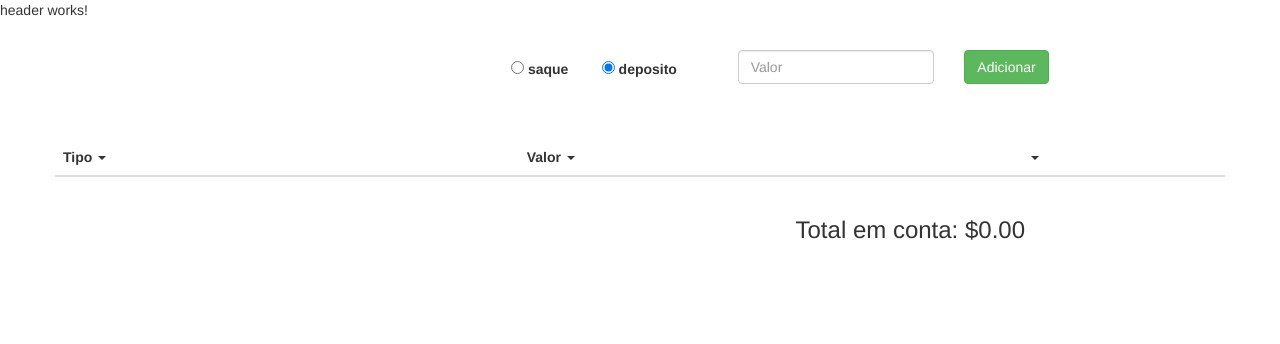
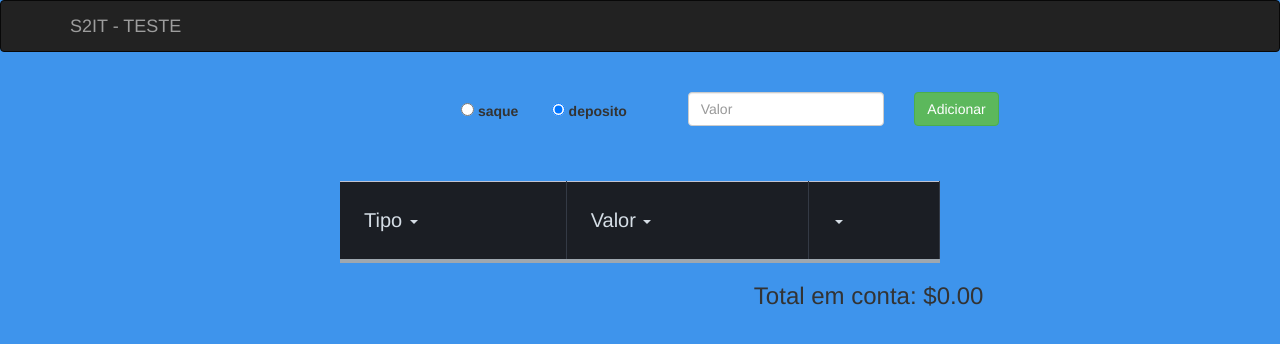
Before and after one commit to felipedf/s2it-teste, an Angular app: page / in a window 1280 px wide. Shown: the top 344 px of the page. Built offline with nearby package versions, Linux system fonts and the light colour scheme; what ng2-currency-mask would draw is missing.

Commit message:
grande melhoramento da interface

```diff
--- a/src/app/app.component.css
+++ b/src/app/app.component.css
@@ -0,0 +1,6 @@
+.app {
+  background-color: #3e94ec;
+  font-weight: 400;
+  height: 1080px;
+  text-rendering: optimizeLegibility;
+}
--- a/src/app/app.component.html
+++ b/src/app/app.component.html
@@ -1,6 +1,8 @@
-<app-header></app-header>
-<div class="container">
-  <div class="row">
-    <app-transactions></app-transactions>
+<div class="app">
+  <app-header></app-header>
+  <div class="container">
+    <div class="row">
+      <app-transactions></app-transactions>
+    </div>
   </div>
 </div>
--- a/src/app/header/header.component.html
+++ b/src/app/header/header.component.html
@@ -1,3 +1,7 @@
-<p>
-  header works!
-</p>
+<nav class="navbar navbar-inverse" role="navigation">
+  <div class="container">
+    <div class="navbar-header">
+      <a class="navbar-brand" href="#">S2IT - TESTE</a>
+    </div>
+  </div>
+</nav>
--- a/src/app/transactions/add-transaction/add-transaction.component.css
+++ b/src/app/transactions/add-transaction/add-transaction.component.css
@@ -1,3 +1,8 @@
 input.ng-invalid.ng-addSubmited {
   border: 1px solid red;
 }
+
+.form-group {
+  display: inline-block;
+  padding-right: 50px;
+}
--- a/src/app/transactions/add-transaction/add-transaction.component.html
+++ b/src/app/transactions/add-transaction/add-transaction.component.html
@@ -1,7 +1,7 @@
 <div class="row">
   <div class="col-xs-12 col-md-pull-2">
     <form [formGroup]="addForm" (ngSubmit)="onSubmit()">
-        <div class="form-group row pull-right" style="display: inline-block">
+        <div class="form-group row pull-right">
           <div class="col-xs-2" style="padding-top: 7px">
               <label>
                 <input
@@ -41,7 +41,8 @@
             <button
               type="submit"
               class="btn btn-success"
-            >Adicionar</button>
+            >Adicionar
+            </button>
           </div>
         </div>
     </form>
--- a/src/app/transactions/transaction-list/transaction-list.component.css
+++ b/src/app/transactions/transaction-list/transaction-list.component.css
@@ -0,0 +1,48 @@
+.table-fill {
+  background: white;
+  border-radius:3px;
+  border-collapse: collapse;
+  margin: auto;
+  max-width: 600px;
+  padding:5px;
+  width: 100%;
+}
+
+th {
+  color:#D5DDE5;;
+  background:#1b1e24;
+  border-bottom:4px solid #9ea7af;
+  border-right: 1px solid #343a45;
+  font-size:20px;
+  font-weight: 100;
+  padding:24px;
+  text-align:left;
+  vertical-align:middle;
+}
+
+tr {
+  border-top: 1px solid #C1C3D1;
+  border-bottom: 1px solid #C1C3D1;
+  height: 50px;
+}
+
+td {
+  padding:20px;
+  text-align:left;
+  vertical-align:middle;
+  font-weight:300;
+  font-size:16px;
+  border-right: 1px solid #C1C3D1;
+}
+
+a {
+  cursor: pointer;
+}
+
+.text-green {
+  color: #32ff42;
+}
+
+.text-red {
+  color: red;
+}
--- a/src/app/transactions/transaction-list/transaction-list.component.html
+++ b/src/app/transactions/transaction-list/transaction-list.component.html
@@ -1,6 +1,6 @@
 <div class="row">
   <div class="col-xs-12">
-    <table class="table table-hover">
+    <table class="table-fill">
       <thead>
       <tr>
         <th>Tipo <span class="caret"></span></th>
@@ -10,11 +10,11 @@
       </thead>
       <tbody>
       <tr *ngFor="let transaction of transactions; let i = index"
-          [class]="transaction.type === 'deposito' ? 'success' : 'danger'"
+          [class]="transaction.type === 'deposito' ? 'text-green' : 'text-red'"
       >
         <td>{{ transaction.type }}</td>
         <td>{{ transaction.amount | currency:'USD':true:'1.2-2' }}</td>
-        <td><a style="cursor: pointer" (click)="onRemoveTransaction(i)"> Remover</a></td>
+        <td><a (click)="onRemoveTransaction(i)"> <span class="table-remove glyphicon glyphicon-remove"></span></a></td>
       </tr>
       </tbody>
     </table>
--- a/src/app/transactions/transactions.component.css
+++ b/src/app/transactions/transactions.component.css
@@ -0,0 +1,3 @@
+.row {
+  padding-right: 50px;
+}
```
